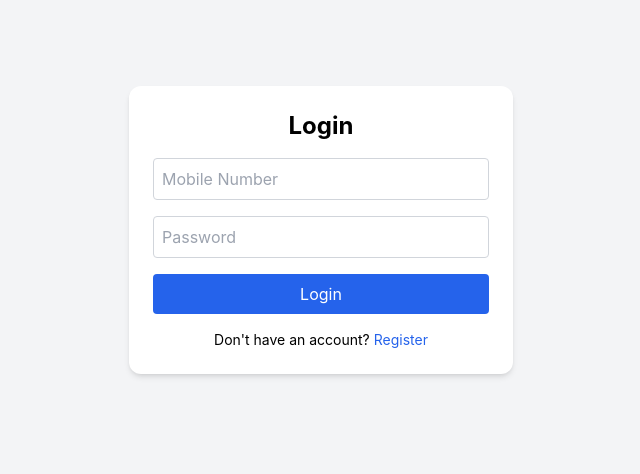
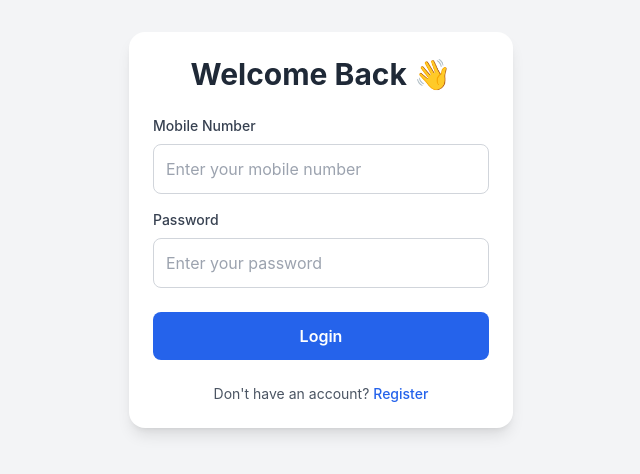
Before and after one commit to Anubhav-King/Health-Frontend, a React (Create React App) app in the folder fitness-frontend/: page /login in a window 1280 px wide. Shown: the part 170-644 px from the top of the page, without its empty margins (319-959 px from the left). Built offline with nearby package versions, Linux system fonts and the light colour scheme; no server answers.

Commit message:
Update LoginPage.jsx

```diff
--- a/fitness-frontend/src/pages/LoginPage.jsx
+++ b/fitness-frontend/src/pages/LoginPage.jsx
@@ -7,30 +7,26 @@ const LoginPage = () => {
   const [mobile, setMobile] = useState("");
   const [password, setPassword] = useState("");
   const [error, setError] = useState("");
+  const [loading, setLoading] = useState(false);
 
   const navigate = useNavigate();
-
 
   const handleLogin = async (e) => {
     e.preventDefault();
     setError("");
+    setLoading(true);
 
     try {
-      const res = await axios.post(`${process.env.REACT_APP_API_URL}/api/auth/login`, {
-        mobile,
-        password,
-      });
-
-      //console.log("Login response:", res.data);
-      //console.log("API URL:", process.env.REACT_APP_API_URL);
+      const res = await axios.post(
+        `${process.env.REACT_APP_API_URL}/api/auth/login`,
+        { mobile, password }
+      );
 
       const { token, user } = res.data;
 
       localStorage.setItem("token", token);
       localStorage.setItem("user", JSON.stringify(user));
-      // Assuming user.role is a string like "Participant" or "ExCom"
       localStorage.setItem("activeRole", user.roles[0]);
-
 
       if (user.mustChangePassword) {
         navigate("/change-password");
@@ -38,53 +34,67 @@ const LoginPage = () => {
         navigate("/dashboard");
       }
     } catch (err) {
-      //console.log("Login error:", err);
-      setError(err.response?.data?.message || "Login failed");
+      setError(err.response?.data?.message || "Login failed. Please try again.");
+    } finally {
+      setLoading(false);
     }
   };
-
 
   return (
     <div className="min-h-screen flex items-center justify-center bg-gray-100 px-4">
       <form
         onSubmit={handleLogin}
-        className="w-full max-w-sm bg-white p-6 rounded-xl shadow-md"
+        className="w-full max-w-sm bg-white p-6 rounded-2xl shadow-lg"
       >
-        <h2 className="text-2xl font-bold mb-4 text-center">Login</h2>
+        <h2 className="text-3xl font-bold mb-6 text-center text-gray-800">
+          Welcome Back 👋
+        </h2>
 
-        {error && <p className="text-red-600 text-sm mb-4">{error}</p>}
+        {error && (
+          <p className="text-red-600 text-sm mb-4 text-center font-medium">
+            {error}
+          </p>
+        )}
 
+        <label className="block mb-2 text-sm font-medium text-gray-700">
+          Mobile Number
+        </label>
         <input
           type="tel"
-          placeholder="Mobile Number"
+          placeholder="Enter your mobile number"
           value={mobile}
           onChange={(e) => setMobile(e.target.value)}
           required
-          className="w-full mb-4 p-2 border border-gray-300 rounded"
+          className="w-full mb-4 p-3 border border-gray-300 rounded-lg focus:outline-none focus:ring-2 focus:ring-blue-500"
         />
 
+        <label className="block mb-2 text-sm font-medium text-gray-700">
+          Password
+        </label>
         <input
           type="password"
-          placeholder="Password"
+          placeholder="Enter your password"
           value={password}
           onChange={(e) => setPassword(e.target.value)}
           required
-          className="w-full mb-4 p-2 border border-gray-300 rounded"
+          className="w-full mb-6 p-3 border border-gray-300 rounded-lg focus:outline-none focus:ring-2 focus:ring-blue-500"
         />
 
         <button
           type="submit"
-          className="w-full bg-blue-600 text-white py-2 rounded hover:bg-blue-700 transition"
+          disabled={loading}
+          className={`w-full bg-blue-600 text-white py-3 rounded-lg font-semibold transition
+            ${loading ? "opacity-70 cursor-not-allowed" : "hover:bg-blue-700"}`}
         >
-          Login
+          {loading ? "Logging in..." : "Login"}
         </button>
 
-        <p className="mt-4 text-sm text-center">
-          Don't have an account?{" "}
+        <p className="mt-6 text-sm text-center text-gray-600">
+          Don&apos;t have an account?{" "}
           <button
             type="button"
             onClick={() => navigate("/register")}
-            className="text-blue-600 hover:underline"
+            className="text-blue-600 font-medium hover:underline"
           >
             Register
           </button>
```
